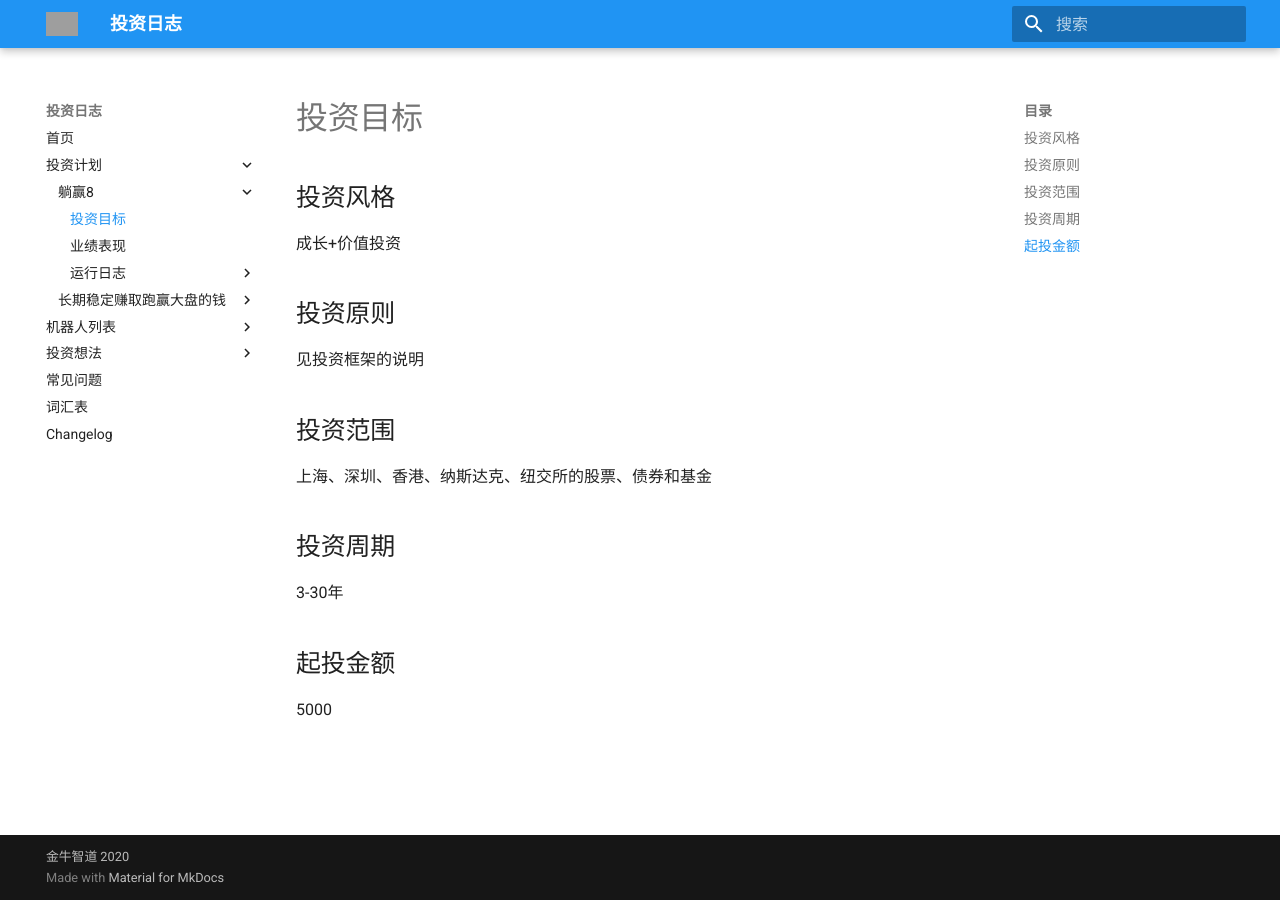
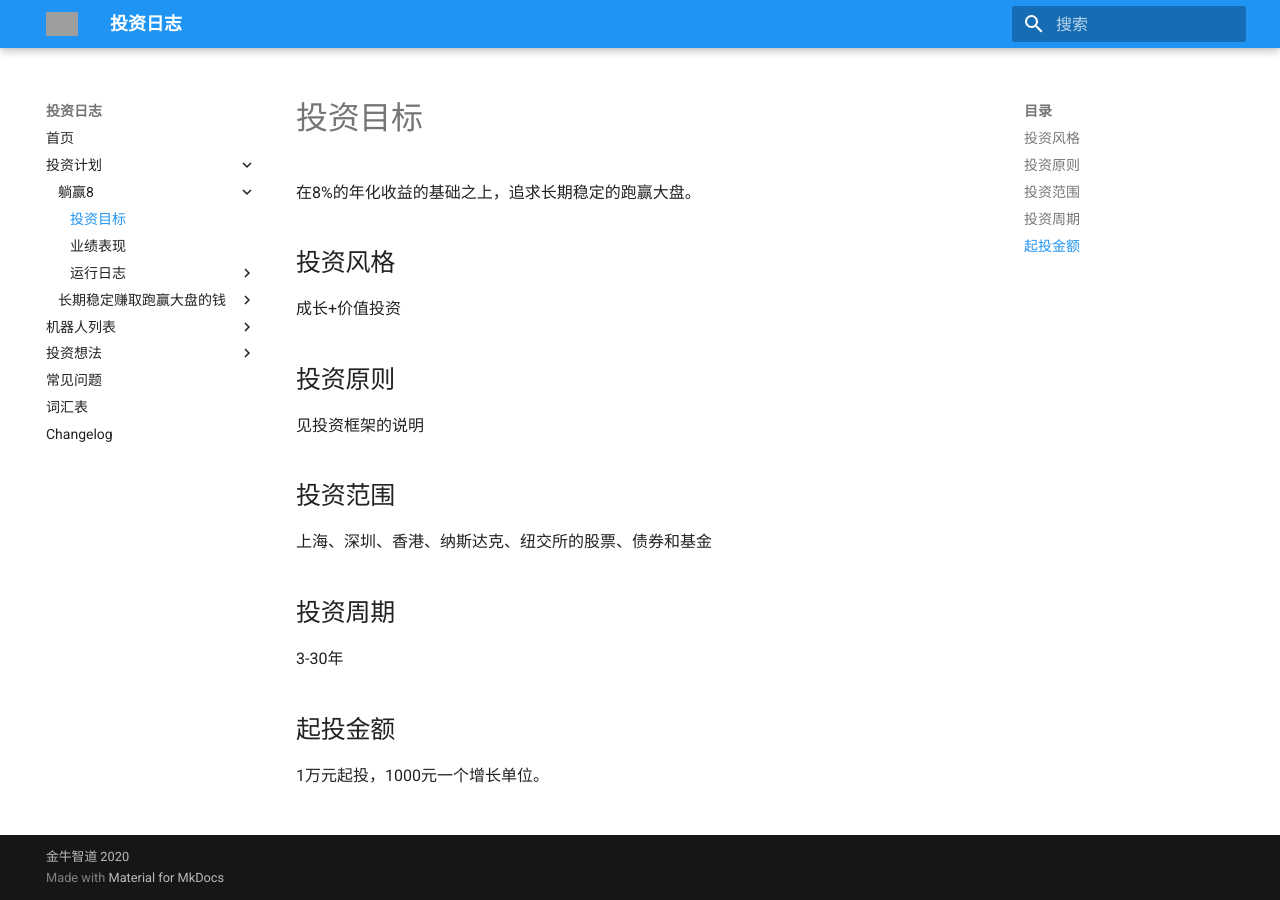
Before and after one commit to markqiu/jinniuai_wealth_safe_world, an MkDocs documentation site: the page built from docs/plans/躺赢8/target.md, in a window 1280 px wide. Built offline with MkDocs 1.6.1 and Material for MkDocs 9.7.7, drawn with Linux system fonts in a browser that asks for light colours; grey boxes are pictures that could not be loaded.

Commit message:
## v1.1.1 整理思路，完善投资目标

```diff
--- a/docs/plans/躺赢8/target.md
+++ b/docs/plans/躺赢8/target.md
@@ -1,5 +1,8 @@
 # 投资目标
+在8%的年化收益的基础之上，追求长期稳定的跑赢大盘。
+
 ## 投资风格
+
 成长+价值投资
 
 ## 投资原则
@@ -16,4 +19,4 @@
 
 ## 起投金额
 
-5000
+1万元起投，1000元一个增长单位。
```
